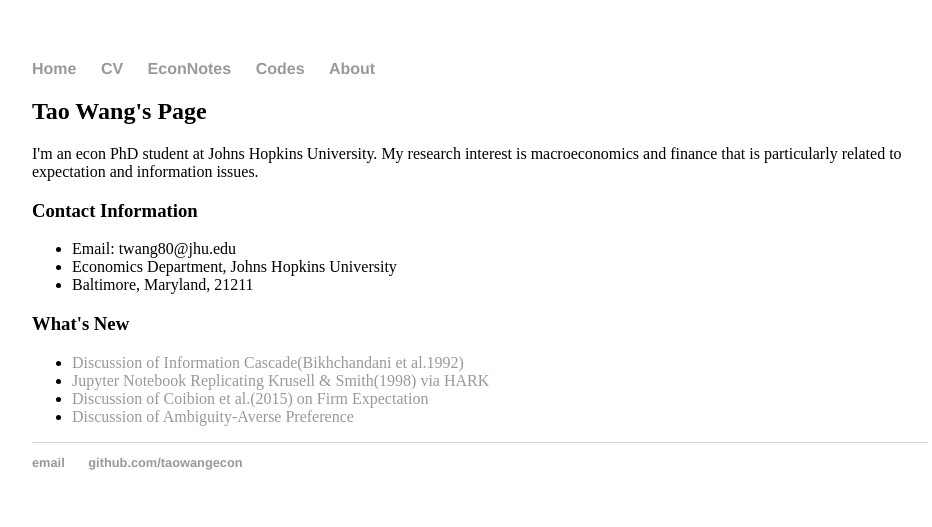
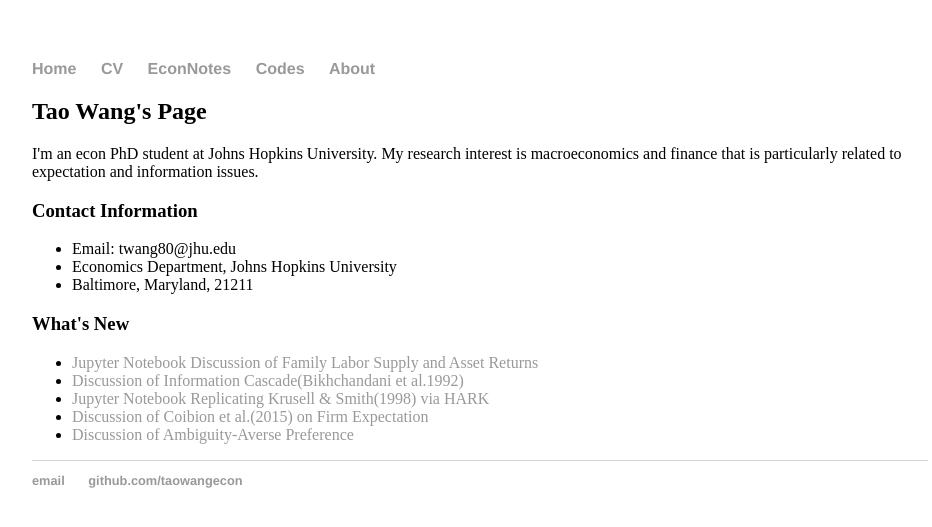
Before and after one commit to iworld1991/TaoWangEcon.github.io, a Jekyll site: the page built from index.html, in a window 1280 px wide. Shown: the top 527 px of the page, without its empty margins (160-1092 px from the left). Built offline with Jekyll 4.4.1, drawn with Linux system fonts in a browser that asks for light colours.

Commit message:
Update index.html

```diff
--- a/index.html
+++ b/index.html
@@ -15,7 +15,7 @@ title: Tao Wang's Page
 	 </ul>
 
 	<h3> What's New </h3>
-	<ul>
+	<ul><li><a href="https://github.com/econ-ark/ballpark/blob/master/empirical/Results-That-Beg-For-A-Model/dpFamilyLaborAssets/WangTao_dpFamilyLaborAssets.ipynb"> Jupyter Notebook Discussion of Family Labor Supply and Asset Returns</a></li>
 	<li><a href="/presentation/InformationCascadeFads.pdf">Discussion of Information Cascade(Bikhchandani et al.1992)</a></li>
 	<li><a href="https://github.com/econ-ark/DemARK/blob/Course-Choice/notebooks/KrusellSmith.ipynb"> Jupyter Notebook Replicating Krusell & Smith(1998) via HARK</a></li>
 	<li><a href="/presentation/Expectation.pdf">Discussion of Coibion et al.(2015) on Firm Expectation</a></li>
```
